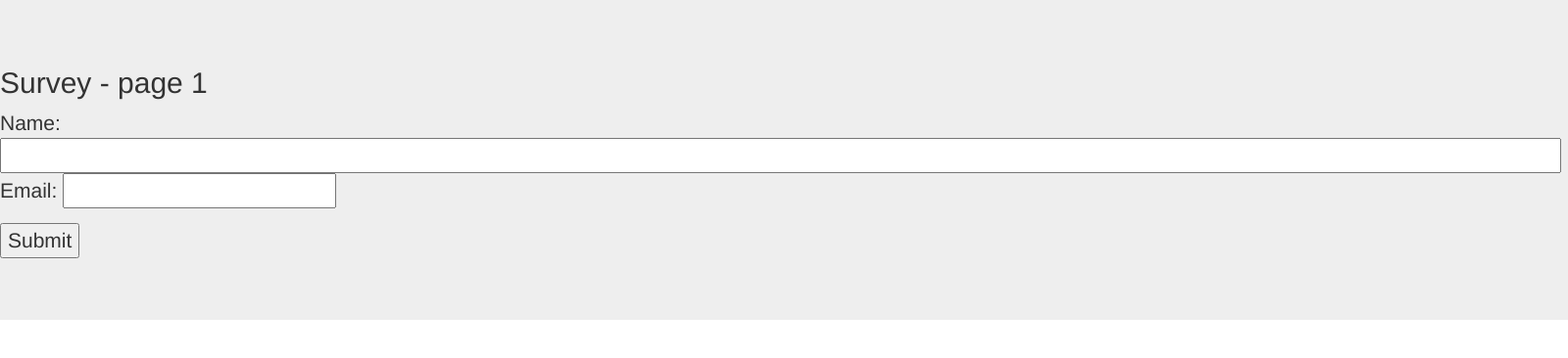
After one commit to autonomouse/flask_angular_task, a Flask app: page /survey1 in a window 1600 px wide. The commit adds this page. Shown: the top 366 px of the page at 98% size. Run offline with Flask 2, Linux system fonts and the light colour scheme; parts of the project's set-up code (start-up, migrations or seed data) failed here and were passed over; some libraries are stand-ins or nearby versions.

Commit message:
Survey side done except for NEXT nd PREVIOUS buttons

```diff
--- a/app/forms.py
+++ b/app/forms.py
@@ -1,6 +1,6 @@
 from app import models
 from flask_wtf import Form
-from wtforms import widgets, StringField
+from wtforms import widgets, StringField, BooleanField
 from wtforms.validators import InputRequired, Email, DataRequired, Required
 from wtforms.fields import (
     RadioField, SelectField, TextAreaField, SelectMultipleField)
@@ -11,17 +11,26 @@ class MultiCheckboxField(SelectMultipleField):
     option_widget = widgets.CheckboxInput()
 
 
-class SurveyForm(Form):
+class Survey1Form(Form):
     name = StringField('name', validators=[DataRequired()])
     email = StringField("Email",  [
         InputRequired("Please enter your email address."),
         Email("This field requires a valid email address")])
+
+
+class Survey2Form(Form):
     age = SelectField('age', coerce=int, default=0, choices=[
         (i, a) for i, a in enumerate(range(models.age_start, models.age_end))])
+    about_me = TextAreaField('about_me', validators=[DataRequired()])
+
+
+class Survey3Form(Form):
+    address = StringField('address')
     gender = RadioField('gender', [Required()], choices=models.gender_choices,
                         default=models.gender_choices[0][0])
-    about_me = TextAreaField('about_me')
-    address = StringField('address')
+
+
+class Survey4Form(Form):
     book_title = StringField('book_title')
     book_author = StringField('book_author')
     colors = MultiCheckboxField('colors', choices=models.color_choices)
--- a/app/models.py
+++ b/app/models.py
@@ -11,7 +11,9 @@
 
 age_start = 18
 age_end = 120
-gender_choices = [('0', 'Male'), ('1', 'Female')]
+gender_choices = [('0', 'Undisclosed'),
+                  ('1', 'Male'),
+                  ('2', 'Female')]
 color_choices = [('0', 'Red'),
                  ('1', 'Orange'),
                  ('2', 'Yellow'),
--- a/app/templates/base.html
+++ b/app/templates/base.html
@@ -9,6 +9,7 @@
   <script src="https://maxcdn.bootstrapcdn.com/bootstrap/3.3.7/js/bootstrap.min.js"></script>
 </head>
 <body>
+  <div class="jumbotron">
     {% with messages = get_flashed_messages() %}
       {% if messages %}
         <ul>
@@ -19,5 +20,6 @@
       {% endif %}
     {% endwith %}
     {% block content %}{% endblock %}
-  </body>
+  </div>
+</body>
 </html>
--- /dev/null
+++ b/app/templates/survey_completed.html
@@ -0,0 +1,5 @@
+{% extends "base.html" %}
+
+{% block content %}
+  <h2>{{ title }}</h2>
+{% endblock %}
--- /dev/null
+++ b/app/templates/survey_name_email.html
@@ -0,0 +1,13 @@
+{% extends "base.html" %}
+
+{% block content %}
+  <h2>{{ title }}</h2>
+  <form action="" method="post" name="survey">
+      {{ form.hidden_tag() }}
+      <p>
+        Name:{{ form.name(size=128) }}<br>
+        Email: {{ form.email }}<br>
+      </p>
+      <p><input type="submit" value="Submit"></p>
+  </form>
+{% endblock %}
--- a/app/views.py
+++ b/app/views.py
@@ -1,11 +1,10 @@
 from sqlalchemy.exc import IntegrityError
-from flask import render_template, flash, redirect
+from flask import make_response, render_template, flash, redirect, request, url_for
 
 from app import app, api
-from .forms import SurveyForm
+from . import forms
 from . import models, db, serializers
 from flask_restful import Resource
-
 
 @app.route('/')
 @app.route('/index')
@@ -13,45 +12,120 @@ def index():
     return redirect('/survey')
 
 
-@app.route('/survey', methods=['GET', 'POST'])
-def survey():
-    form = SurveyForm()
+def get_existing_user():
+    email = request.cookies.get("email")
+    query = db.session.query(models.User).filter(
+        models.User.email == email)
+    user = query.first()
+    if not user:
+        errmsg = "User {} is not found!!! ".format(email)
+        errmsg += "(Try clearing your cookies)."
+        flash(errmsg)
+        raise Exception(errmsg)
+    return user
+
+def form_check(page, form, completed_at_page='5'):
     if form.is_submitted():
         if not form.validate():
             errmsg = "Problem with form submission:\n{}".format(form.errors)
             flash(errmsg)
+    progress = request.cookies.get("progress")
+    response = None
+    if progress:
+        if progress == completed_at_page:
+            response = make_response(redirect(url_for('survey_already_done')))
+        elif progress != page:
+            response = make_response(redirect(url_for('survey' + progress)))
+    elif page != '1':
+        response = make_response(redirect(url_for('survey1')))
+    return response
+
+
+@app.route('/survey', methods=['GET', 'POST'], strict_slashes=False)
+@app.route('/survey1', methods=['GET', 'POST'], strict_slashes=False)
+def survey1():
+    page = '1'
+    form = forms.Survey1Form()
+    redirect_response = form_check(page, form)
+    if redirect_response:
+        return redirect_response
     if form.validate_on_submit():
-        # Step 1:
         try:
-            user = models.User(name=form.name.data, email=form.email.data)
+            email = form.email.data
+            name = form.name.data
+            user = models.User(name=name, email=email)
             db.session.add(user)
             db.session.commit()
-            flash('Thanks for registering')
+            flash('Thanks!')
+            response = make_response(redirect(url_for('survey2')))
+            response.set_cookie('name', name)
+            response.set_cookie('email', email)
+            response.set_cookie('progress', str(int(page) + 1))
         except IntegrityError:
             flash("User already exists")
             db.session.rollback()
+            response = make_response(redirect(url_for('survey1')))
+        return response
 
-        # Step 2:
-        query = db.session.query(models.User).filter(
-            models.User.email == form.email.data)
-        user = query.first()
+    return render_template(
+        "survey_name_email.html",
+        title='Survey - page ' + page,
+        form=form)
+
+
+@app.route('/survey2', methods=['GET', 'POST'], strict_slashes=False)
+def survey2():
+    page = '2'
+    form = forms.Survey2Form()
+    redirect_response = form_check(page, form)
+    if redirect_response:
+        return redirect_response
+    if form.validate_on_submit():
+        user = get_existing_user()
         user.age = form.age.choices[form.age.data][1]
         user.about_me = form.about_me.data
         db.session.commit()
+        response = make_response(redirect(url_for('survey3')))
+        response.set_cookie('progress', str(int(page) + 1))
+        return response
 
-        # Step 3:
-        query = db.session.query(models.User).filter(
-            models.User.email == form.email.data)
-        user = query.first()
+    return render_template(
+        "survey_age_about.html",
+        title='Survey - page ' + page,
+        form=form)
+
+
+@app.route('/survey3', methods=['GET', 'POST'], strict_slashes=False)
+def survey3():
+    page = '3'
+    form = forms.Survey3Form()
+    redirect_response = form_check(page, form)
+    if redirect_response:
+        return redirect_response
+    if form.validate_on_submit():
+        user = get_existing_user()
         user.address = form.address.data
         user.gender = int(form.gender.data)
         db.session.commit()
+        response = make_response(redirect(url_for('survey4')))
+        response.set_cookie('progress', str(int(page) + 1))
+        return response
 
-        # Step 4:
-        query = db.session.query(models.User).filter(
-            models.User.email == form.email.data)
-        user = query.first()
+    return render_template(
+        "survey_address_gender.html",
+        title='Survey - page ' + page,
+        form=form)
 
+
+@app.route('/survey4', methods=['GET', 'POST'], strict_slashes=False)
+def survey4():
+    page = '4'
+    form = forms.Survey4Form()
+    redirect_response = form_check(page, form)
+    if redirect_response:
+        return redirect_response
+    if form.validate_on_submit():
+        user = get_existing_user()
         params = {'title': form.book_title.data,
                   'author': form.book_author.data}
         book = db.session.query(models.Favbook).filter_by(**params).first()
@@ -72,11 +146,28 @@ def survey():
                 db.session.commit()
             user.colors.append(color)
             db.session.commit()
-        return redirect('/survey')
+        user.survey_completed = True
+        db.session.commit()
+        response = make_response(redirect(url_for('survey_completed')))
+        response.set_cookie('progress', str(int(page) + 1))
+        return response
+
     return render_template(
-        "survey.html",
-        title='Home',
+        "survey_book_colors.html",
+        title='Survey - page ' + page,
         form=form)
+
+
+@app.route('/survey_completed', strict_slashes=False)
+def survey_completed():
+    return render_template("survey_completed.html",
+                        title="Survey complete. Thanks!")
+
+
+@app.route('/survey_already_done', strict_slashes=False)
+def survey_already_done():
+    return render_template("survey_completed.html",
+                        title="Survey already submitted.")
 
 
 @app.route('/admin')
@@ -97,7 +188,8 @@ def output_users(users):
     output = []
     if users != [None]:
         for user in users:
-            user.gender = user.gender.value
+            user.gender =\
+                user.gender.value if hasattr(user.gender, 'value') else None
             user.colors = output_colors(user.colors)
             output.append(user)
     return output
```
Also changed, not shown: app/templates/admin.html (deleted, +0 -60 lines), app/templates/survey_address_gender.html (added, +13 -0 lines), app/templates/survey_age_about.html (added, +13 -0 lines), app/templates/survey_book_colors.html (renamed from app/templates/survey.html, +1 -7 lines).
